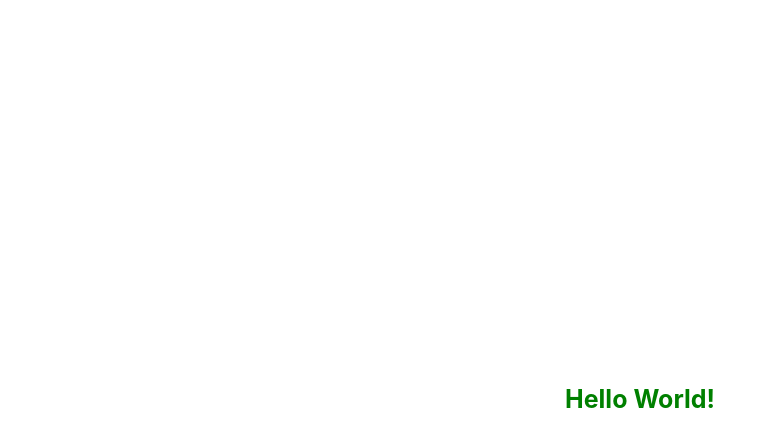
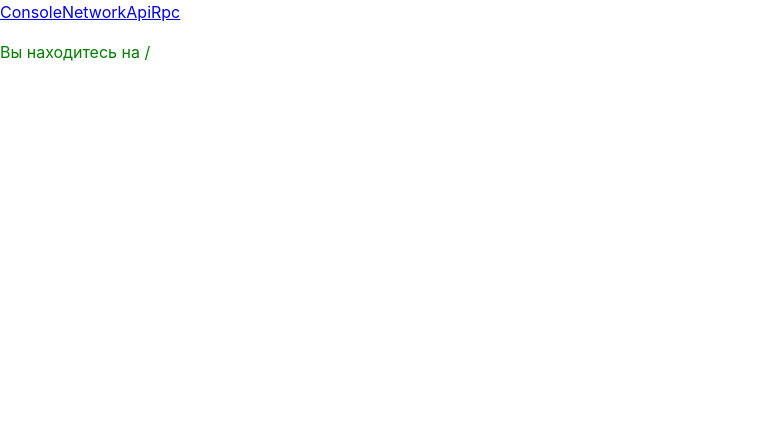
Before and after one commit to koneru-inc/electron-devtools, a Svelte app: page / in a window 1280 px wide. Shown: the top 446 px of the page, without its empty margins (0-775 px from the left). Built offline with nearby package versions, Linux system fonts and the light colour scheme.

Commit message:
[Implement] Router, base components (#10)
* Added router, implement base components

* fix conflicts

```diff
--- a/package.json
+++ b/package.json
@@ -49,6 +49,7 @@
         "sass": "^1.24.0",
         "svelte": "^3.16.7",
         "svelte-preprocess": "^3.3.0",
+        "svelte-spa-router": "^2.0.0",
         "typescript": "^3.7.4",
         "uuid": "^3.3.3"
     }
--- /dev/null
+++ b/src/renderer/components/Api/Api.svelte
@@ -0,0 +1 @@
+<p>Svelte</p>
--- a/src/renderer/components/App.svelte
+++ b/src/renderer/components/App.svelte
@@ -1,12 +1,17 @@
 <script>
-    export const name = 'World';
+    import Router from 'svelte-spa-router'
+    import {location} from 'svelte-spa-router'
+    import Header from './Header/Header'
+    import routes from '../router/routes'
+    console.log("TCL: routes", routes)
+
 </script>
 
 <style lang="scss">
-    h1 {
-        text-align: center;
-        font-size: 25px;
-    }
 </style>
 
-<h1>Hello {name}!</h1>
+<Header />
+
+<p>Вы находитесь на {$location}</p>
+
+<Router {routes}/>
--- /dev/null
+++ b/src/renderer/components/Console/Console.svelte
@@ -0,0 +1 @@
+<p>Console</p>
--- /dev/null
+++ b/src/renderer/components/Header/Header.svelte
@@ -0,0 +1,5 @@
+<script>
+    import Nav from '../Nav/Nav';
+</script>
+
+<Nav />
--- /dev/null
+++ b/src/renderer/components/Nav/Nav.svelte
@@ -0,0 +1,9 @@
+<script>
+    import { link } from 'svelte-spa-router'
+
+    const navItems = ['Console', 'Network', 'Api', 'Rpc']
+</script>
+
+{#each navItems as item}
+    <a href="/{item}" use:link>{item}</a>
+{/each}
--- /dev/null
+++ b/src/renderer/components/Network/Network.svelte
@@ -0,0 +1 @@
+<p>Network</p>
--- /dev/null
+++ b/src/renderer/components/Rpc/Rpc.svelte
@@ -0,0 +1 @@
+<p>Rpc</p>
--- a/src/renderer/components/styles.scss
+++ b/src/renderer/components/styles.scss
@@ -19,8 +19,4 @@ body {
     text-rendering: optimizeSpeed;
     line-height: 1.5;
     color: green;
-
-    display: flex;
-    flex-direction: column;
-    justify-content: center;
 }
--- /dev/null
+++ b/src/renderer/router/routes.js
@@ -0,0 +1,13 @@
+import Console from '../components/Console/Console.svelte';
+import Network from '../components/Network/Network.svelte';
+import Api from '../components/Api/Api.svelte';
+import Rpc from '../components/Rpc/Rpc.svelte';
+
+const routes = {
+    '/console': Console,
+    '/network/': Network,
+    '/api/': Api,
+    '/rpc/': Rpc,
+}
+
+export default routes
```
Also changed, not shown: 1 other file (tests, documents, lock files or other folders).
